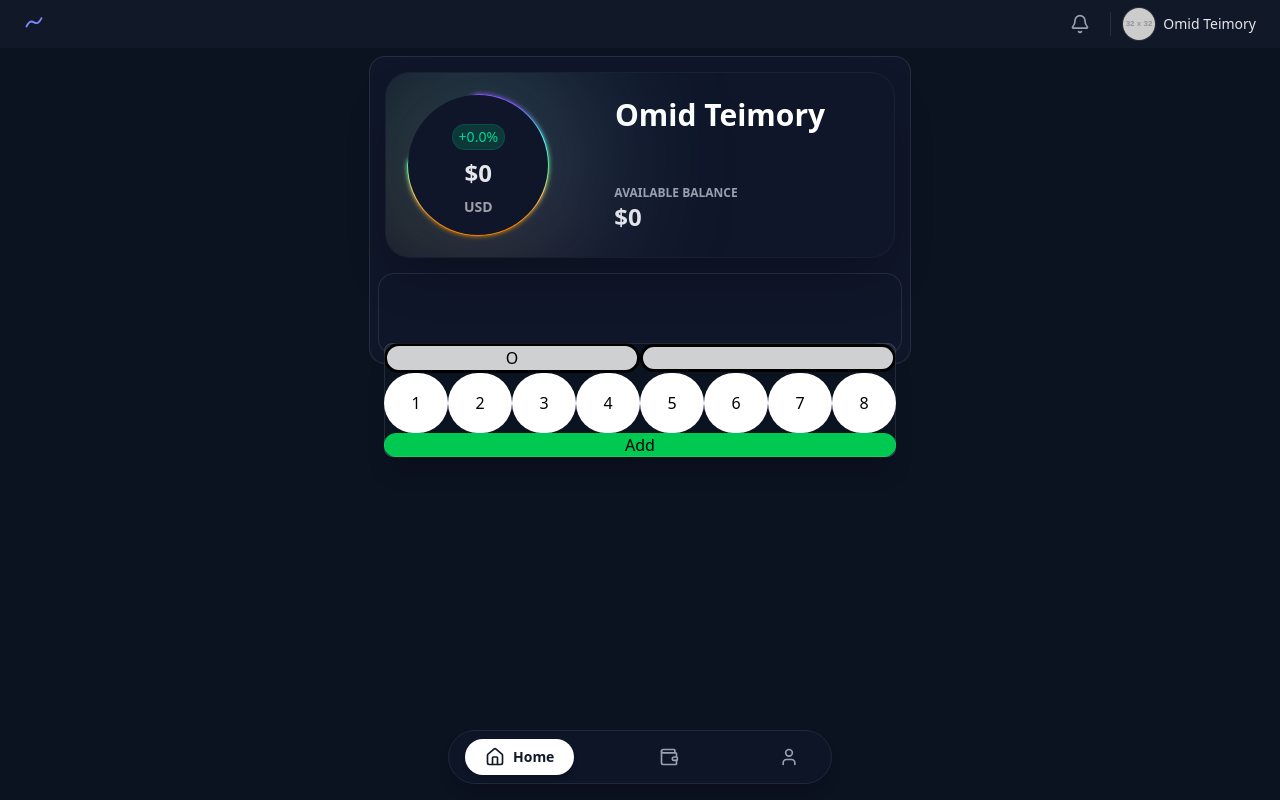
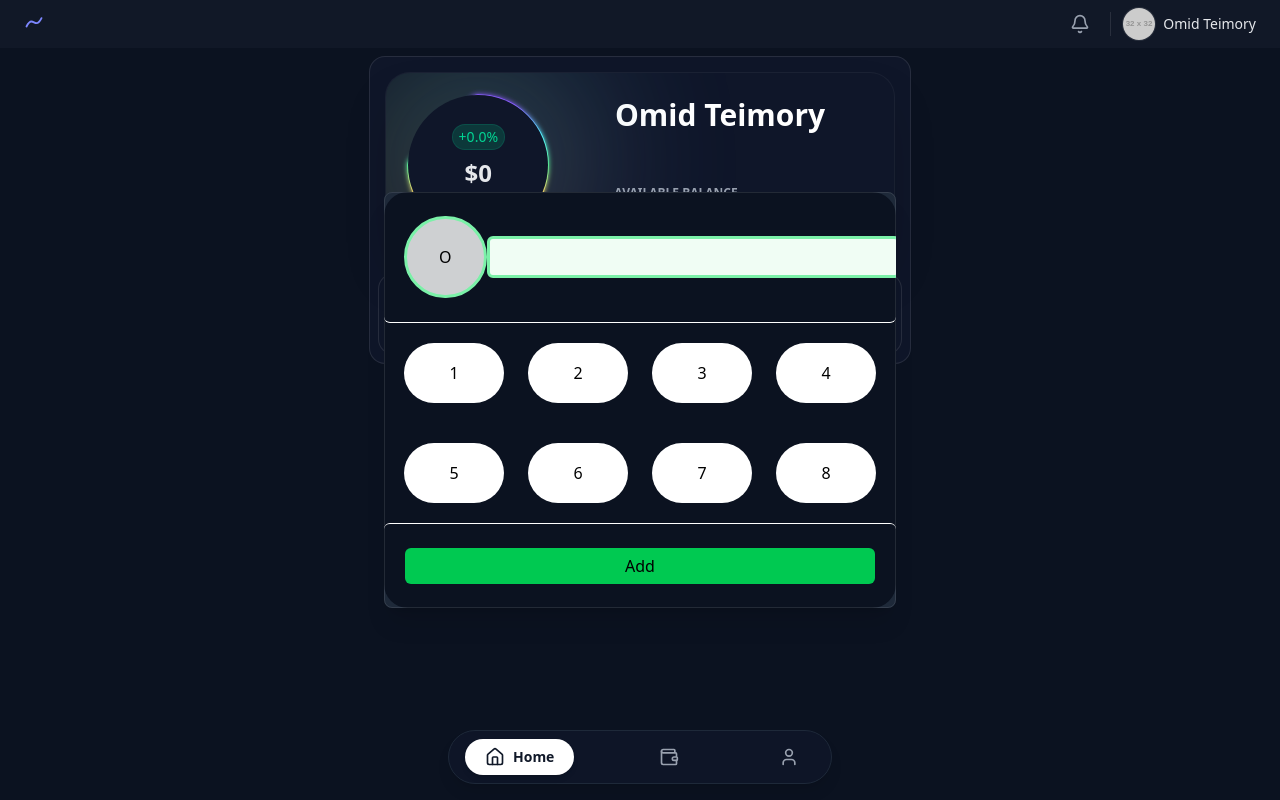
Before and after one commit to omid2007hope/Wallet, a React (Vite) app: page / in a window 1280 px wide. Built offline with nearby package versions, Linux system fonts and the light colour scheme.

Commit message:
Add Menu Update

```diff
--- a/src/components/Home/AddMenu.jsx
+++ b/src/components/Home/AddMenu.jsx
@@ -27,16 +27,17 @@ export default function AddMenu() {
               className="relative transform overflow-hidden rounded-lg bg-gray-800 text-left shadow-xl outline -outline-offset-1 outline-white/10 transition-all data-closed:translate-y-4 data-closed:opacity-0 data-enter:duration-300 data-enter:ease-out data-leave:duration-200 data-leave:ease-in sm:my-8 sm:w-full sm:max-w-lg data-closed:sm:translate-y-0 data-closed:sm:scale-95"
             >
               <div className="w-full h-full flex flex-col justify-center items-center bg-[#0B1220] rounded-3xl boreder-3">
-                <div className="w-full h-full flex flex-row justify-between items-center">
-                  <div className="w-full h-full bg-white/80 border-3 rounded-3xl flex flex-row justify-center items-center">
+                <div className="w-full h-full flex flex-row justify-between items-center border-b-1 border-white rounded-md py-6">
+                  <div className="px-8 py-6.5 bg-white/80 border-3 border-green-300 rounded-full flex flex-row justify-center items-center ml-5">
                     O
                   </div>
                   <input
                     type="text"
-                    className="w-full h-full bg-white/80 border-3 rounded-3xl flex flex-row justify-center items-center"
+                    className="px-22 py-1.5 mr-5 bg-green-50 border-3 border-green-300 rounded-md flex flex-row justiy-center items-center"
                   />
                 </div>
-                <div className="w-full h-full flex flex-row justify-between items-center">
+                <div className="w-full h-full flex flex-col justify-center items-center">
+                  <div className="w-full h-full gap-6 px-5 py-5 my flex flex-row justify-evenly items-center">
                     <button className="w-full h-full px-5 py-4.5 flex flex-row justify-around items-center bg-white rounded-full">
                       1
                     </button>
@@ -49,6 +50,8 @@ export default function AddMenu() {
                     <button className="w-full h-full px-5 py-4.5 flex flex-row justify-around items-center bg-white rounded-full">
                       4
                     </button>
+                  </div>
+                  <div className="w-full h-full gap-6 px-5 py-5 my flex flex-row justify-evenly items-center">
                     <button className="w-full h-full px-5 py-4.5 flex flex-row justify-around items-center bg-white rounded-full">
                       5
                     </button>
@@ -62,8 +65,9 @@ export default function AddMenu() {
                       8
                     </button>
                   </div>
-                <div className="w-full h-full flex flex-row justify-evenly items-center">
-                  <button className="w-full h-full flex flex-row justify-center items-center bg-green-500 rounded-3xl">
+                </div>
+                <div className="w-full h-full flex flex-row justify-evenly items-center border-t-1 border-white rounded-md py-6">
+                  <button className="px-55 py-1.5 flex flex-row justify-center items-center bg-green-500 rounded-md">
                     Add
                   </button>
                 </div>
```
Lines whose indentation alone changed are shown as unchanged.
